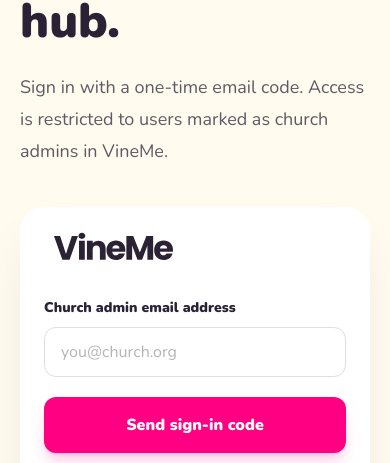
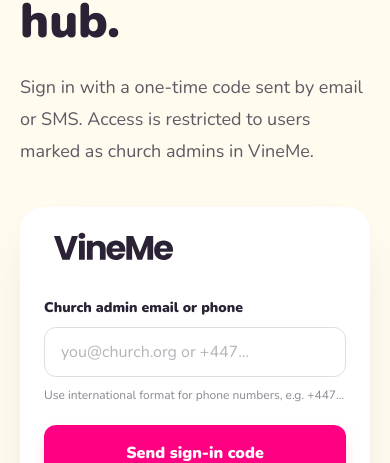
Before and after one commit to VineMe-App/vineme-website, a Next.js app: page /login in a window 390 px wide. Shown: the part 336-799 px from the top of the page. Built offline with nearby package versions, Linux system fonts and the light colour scheme; no server answers.

Commit message:
Support phone admin login codes

```diff
--- a/app/login/page.tsx
+++ b/app/login/page.tsx
@@ -13,8 +13,8 @@ export default function LoginPage() {
             Welcome back to your church connection hub.
           </h1>
           <p className="mt-6 max-w-xl text-lg leading-8 text-brand-dark/75">
-            Sign in with a one-time email code. Access is restricted to users
-            marked as church admins in VineMe.
+            Sign in with a one-time code sent by email or SMS. Access is
+            restricted to users marked as church admins in VineMe.
           </p>
         </div>
 
--- a/components/auth/AdminLoginForm.tsx
+++ b/components/auth/AdminLoginForm.tsx
@@ -6,12 +6,30 @@ import {
   isSupabaseConfigured,
 } from "@/lib/supabase/client";
 
-type LoginStep = "email" | "code";
+type LoginStep = "identifier" | "code";
+type LoginMethod = "email" | "phone";
+
+function parseIdentifier(value: string) {
+  const trimmed = value.trim();
+
+  if (trimmed.includes("@")) {
+    return {
+      method: "email" as const,
+      value: trimmed.toLowerCase(),
+    };
+  }
+
+  return {
+    method: "phone" as const,
+    value: trimmed.replace(/[\s()-]/g, ""),
+  };
+}
 
 export default function AdminLoginForm() {
-  const [email, setEmail] = useState("");
+  const [identifier, setIdentifier] = useState("");
+  const [loginMethod, setLoginMethod] = useState<LoginMethod>("email");
   const [code, setCode] = useState("");
-  const [step, setStep] = useState<LoginStep>("email");
+  const [step, setStep] = useState<LoginStep>("identifier");
   const [message, setMessage] = useState("");
   const [error, setError] = useState("");
   const [isSubmitting, setIsSubmitting] = useState(false);
@@ -26,9 +44,17 @@ export default function AdminLoginForm() {
       return;
     }
 
-    const normalizedEmail = email.trim().toLowerCase();
-    if (!normalizedEmail) {
-      setError("Enter your church admin email address.");
+    const parsedIdentifier = parseIdentifier(identifier);
+    if (!parsedIdentifier.value) {
+      setError("Enter your church admin email address or phone number.");
+      return;
+    }
+
+    if (
+      parsedIdentifier.method === "phone" &&
+      !parsedIdentifier.value.startsWith("+")
+    ) {
+      setError("Enter your phone number in international format, e.g. +447...");
       return;
     }
 
@@ -36,8 +62,16 @@ export default function AdminLoginForm() {
 
     try {
       const supabase = createBrowserSupabaseClient();
-      const { error: signInError } = await supabase.auth.signInWithOtp({
-        email: normalizedEmail,
+      const { error: signInError } =
+        parsedIdentifier.method === "email"
+          ? await supabase.auth.signInWithOtp({
+              email: parsedIdentifier.value,
+              options: {
+                shouldCreateUser: false,
+              },
+            })
+          : await supabase.auth.signInWithOtp({
+              phone: parsedIdentifier.value,
               options: {
                 shouldCreateUser: false,
               },
@@ -48,9 +82,14 @@ export default function AdminLoginForm() {
         return;
       }
 
-      setEmail(normalizedEmail);
+      setIdentifier(parsedIdentifier.value);
+      setLoginMethod(parsedIdentifier.method);
       setStep("code");
-      setMessage("We sent a sign-in code to your email.");
+      setMessage(
+        parsedIdentifier.method === "email"
+          ? "We sent a sign-in code to your email."
+          : "We sent a sign-in code to your phone."
+      );
     } catch {
       setError("Something went wrong sending your sign-in code.");
     } finally {
@@ -65,7 +104,7 @@ export default function AdminLoginForm() {
 
     const trimmedCode = code.trim();
     if (!trimmedCode) {
-      setError("Enter the code from your email.");
+      setError("Enter the code we sent you.");
       return;
     }
 
@@ -73,10 +112,17 @@ export default function AdminLoginForm() {
 
     try {
       const supabase = createBrowserSupabaseClient();
-      const { data, error: verifyError } = await supabase.auth.verifyOtp({
-        email,
+      const { data, error: verifyError } =
+        loginMethod === "email"
+          ? await supabase.auth.verifyOtp({
+              email: identifier,
               token: trimmedCode,
               type: "email",
+            })
+          : await supabase.auth.verifyOtp({
+              phone: identifier,
+              token: trimmedCode,
+              type: "sms",
             });
 
       if (verifyError || !data.user) {
@@ -111,7 +157,7 @@ export default function AdminLoginForm() {
       <form className="space-y-5" onSubmit={handleVerifyCode}>
         <div>
           <label htmlFor="code" className="text-sm font-black text-brand-dark">
-            Email verification code
+            Verification code
           </label>
           <input
             id="code"
@@ -137,14 +183,14 @@ export default function AdminLoginForm() {
         <button
           type="button"
           onClick={() => {
-            setStep("email");
+            setStep("identifier");
             setCode("");
             setError("");
             setMessage("");
           }}
           className="w-full text-sm font-black text-brand-pink hover:text-brand-dark"
         >
-          Use a different email
+          Use a different email or phone
         </button>
 
         {message ? (
@@ -160,19 +206,25 @@ export default function AdminLoginForm() {
   return (
     <form className="space-y-5" onSubmit={handleSendCode}>
       <div>
-        <label htmlFor="email" className="text-sm font-black text-brand-dark">
-          Church admin email address
+        <label
+          htmlFor="identifier"
+          className="text-sm font-black text-brand-dark"
+        >
+          Church admin email or phone
         </label>
         <input
-          id="email"
-          name="email"
-          type="email"
-          autoComplete="email"
-          placeholder="you@church.org"
-          value={email}
-          onChange={(event) => setEmail(event.target.value)}
+          id="identifier"
+          name="identifier"
+          type="text"
+          autoComplete="username"
+          placeholder="you@church.org or +447..."
+          value={identifier}
+          onChange={(event) => setIdentifier(event.target.value)}
           className="mt-2 w-full rounded-xl border border-brand-dark/15 px-4 py-3 text-brand-dark outline-none transition-colors placeholder:text-brand-dark/35 focus:border-brand-pink"
         />
+        <p className="mt-2 text-xs leading-5 text-brand-dark/55">
+          Use international format for phone numbers, e.g. +447...
+        </p>
       </div>
 
       <button
```
Lines whose indentation alone changed are shown as unchanged.
